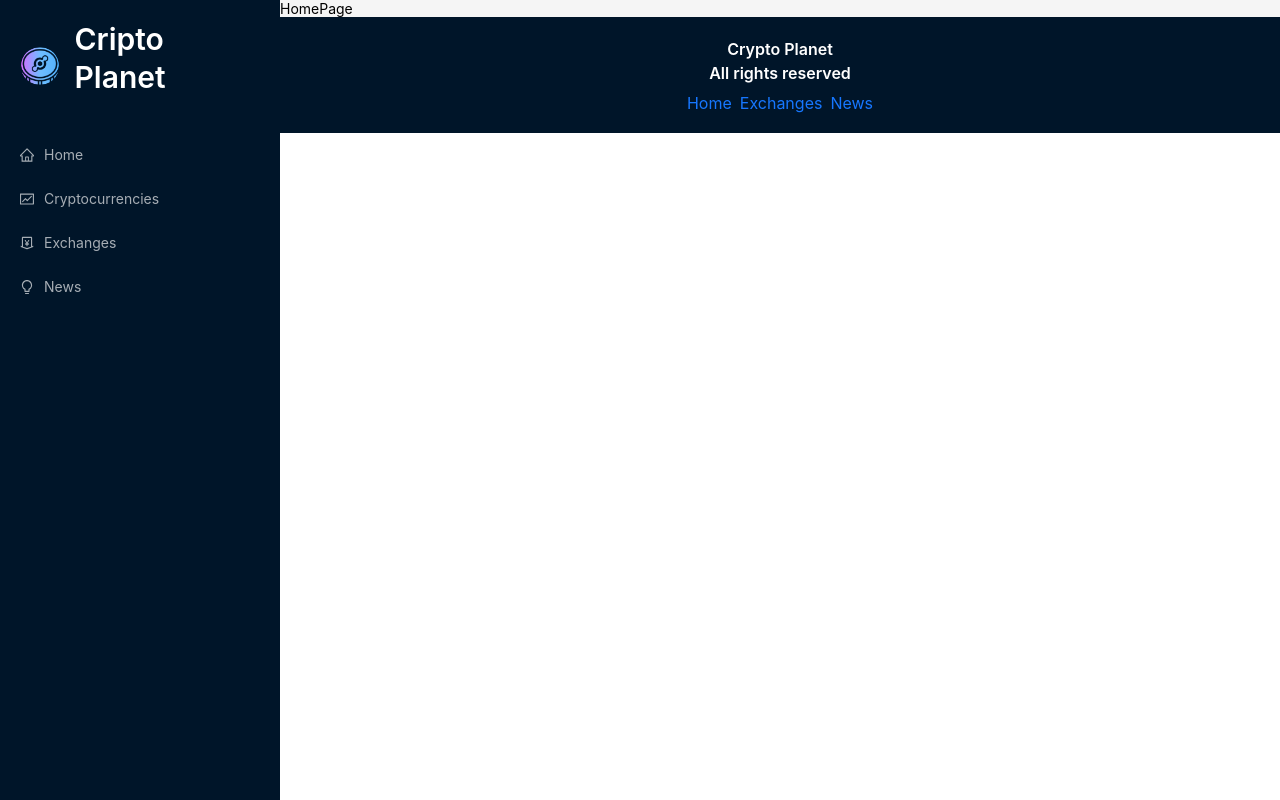
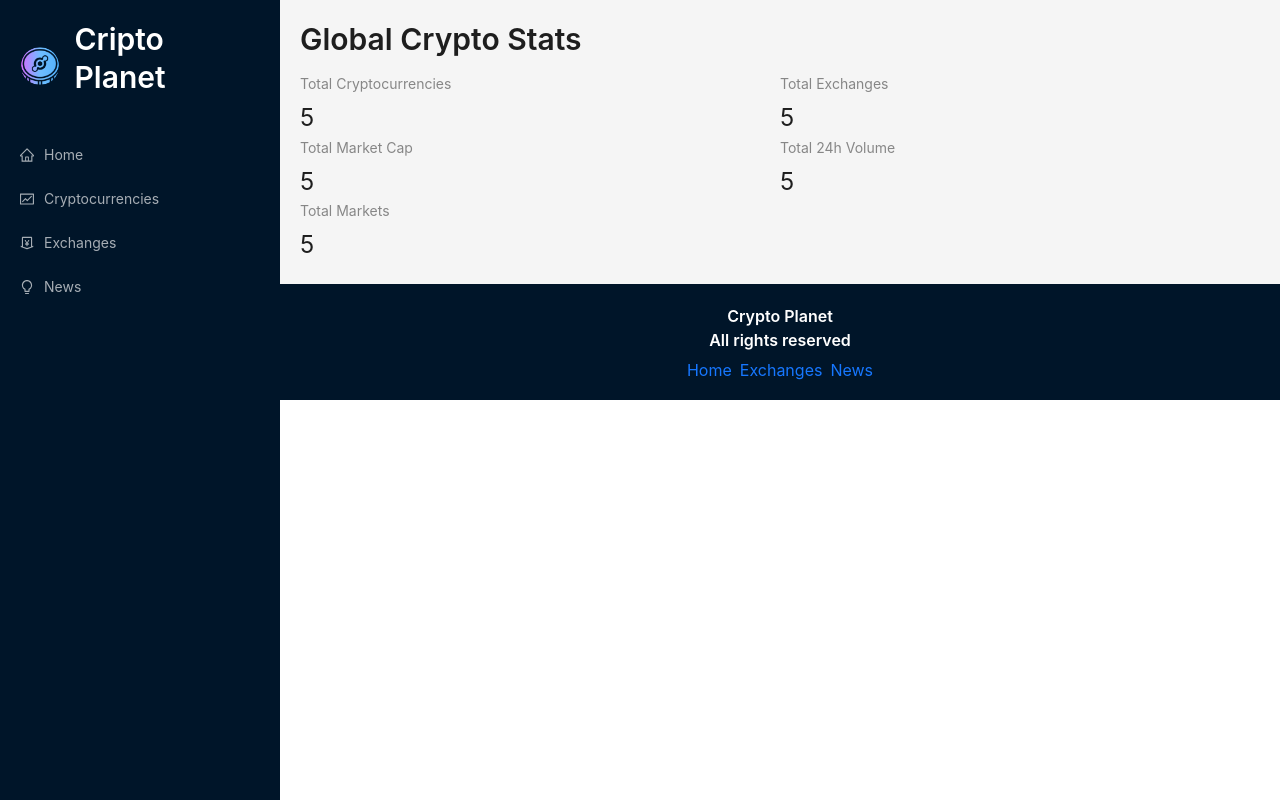
Before and after one commit to JIB2017/crypto-app, a React (Create React App) app: page / in a window 1280 px wide. Built offline with nearby package versions, Linux system fonts and the light colour scheme.

Commit message:
Basics of the homepage

```diff
--- a/src/components/HomePage.jsx
+++ b/src/components/HomePage.jsx
@@ -1,8 +1,22 @@
-import React from 'react'
+import React from 'react';
+import millify from 'millify';
+import { Typography, Row, Col, Statistic } from 'antd';
+import { Link } from 'react-router-dom';
+
+const { Title } = Typography;
 
 const HomePage = () => {
   return (
-    <div>HomePage</div>
+    <div className='routes'>
+      <Title level={2} className='heading'>Global Crypto Stats</Title>
+      <Row>
+        <Col span={12}><Statistic title="Total Cryptocurrencies" value="5"/></Col>
+        <Col span={12}><Statistic title="Total Exchanges" value="5"/></Col>
+        <Col span={12}><Statistic title="Total Market Cap" value="5"/></Col>
+        <Col span={12}><Statistic title="Total 24h Volume" value="5"/></Col>
+        <Col span={12}><Statistic title="Total Markets" value="5"/></Col>
+      </Row>
+    </div>
   )
 }
 
```
